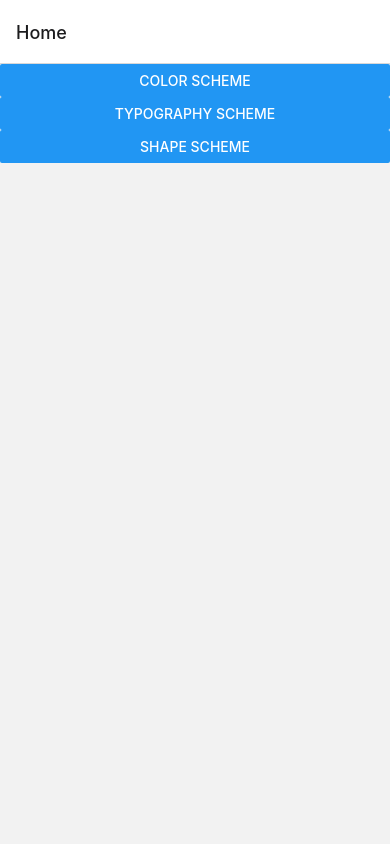
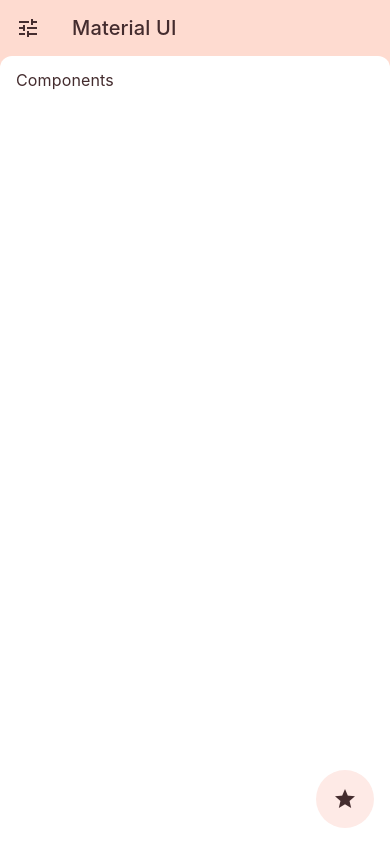
Before and after one commit to yamankatby/react-native-material, a React Native app in the folder example/: screen /Home in a window 390 px wide. Built offline with nearby package versions, Linux system fonts and the light colour scheme.

Commit message:
[example] Work on the Home screen

```diff
--- a/example/App.tsx
+++ b/example/App.tsx
@@ -1,5 +1,5 @@
 import React from "react";
-import { ThemeProvider } from "./core";
+import { darkTheme, ThemeProvider } from "./core";
 import Navigator from "./src/config/Navigator";
 import { basil } from "./src/config/themes/basil";
 import { crane } from "./src/config/themes/crane";
@@ -13,7 +13,7 @@
 };
 
 const AppProvider = () => (
-  <ThemeProvider theme={reply}>
+  <ThemeProvider theme={shrine}>
     <App />
   </ThemeProvider>
 );
--- a/example/package.json
+++ b/example/package.json
@@ -16,7 +16,7 @@
     "react": "16.13.1",
     "react-dom": "16.13.1",
     "react-native": "https://github.com/expo/react-native/archive/sdk-42.0.0.tar.gz",
-    "react-native-safe-area-context": "3.2.0",
+    "react-native-safe-area-context": "^3.3.0",
     "react-native-screens": "~3.4.0",
     "react-native-web": "~0.13.12"
   },
--- a/example/src/config/Navigator.tsx
+++ b/example/src/config/Navigator.tsx
@@ -11,23 +11,11 @@
 const Navigator: React.FC = () => {
   return (
     <NavigationContainer>
-      <Stack.Navigator>
+      <Stack.Navigator screenOptions={{ headerShown: false }}>
         <Stack.Screen name="Home" component={Home} />
-        <Stack.Screen
-          name="ColorScheme"
-          options={{ headerShown: false }}
-          component={ColorScheme}
-        />
-        <Stack.Screen
-          name="TypographyScheme"
-          options={{ headerShown: false }}
-          component={TypographyScheme}
-        />
-        <Stack.Screen
-          name="ShapeScheme"
-          options={{ headerShown: false }}
-          component={ShapeScheme}
-        />
+        <Stack.Screen name="ColorScheme" component={ColorScheme} />
+        <Stack.Screen name="TypographyScheme" component={TypographyScheme} />
+        <Stack.Screen name="ShapeScheme" component={ShapeScheme} />
       </Stack.Navigator>
     </NavigationContainer>
   );
--- a/example/src/screens/Home.tsx
+++ b/example/src/screens/Home.tsx
@@ -1,23 +1,228 @@
-import { useNavigation } from "@react-navigation/native";
-import React from "react";
-import { Button, View } from "react-native";
+import chroma from "chroma-js";
+import React, { useState, useRef } from "react";
+import {
+  Platform,
+  StatusBar,
+  Text,
+  Animated,
+  View,
+  Touchable,
+  TouchableOpacity,
+} from "react-native";
+import { useSafeAreaInsets } from "react-native-safe-area-context";
+import { useStyles, useTheme } from "../../core";
+import { MaterialIcons } from "@expo/vector-icons";
 
 const Home: React.FC = () => {
-  const navigation = useNavigation();
+  const insets = useSafeAreaInsets();
+  const theme = useTheme();
+
+  const x = insets.top + 56;
+  const [height, setHeight] = useState(0);
+
+  const fadeAnim = useRef(new Animated.Value(x)).current;
+
+  const [opened, setOpened] = useState(false);
+
+  const toggle = () => {
+    Animated.timing(fadeAnim, {
+      toValue: opened ? x : x + height,
+      duration: 400,
+      useNativeDriver: false,
+    }).start();
+    setOpened((p) => !p);
+  };
+
+  const styles = useStyles(
+    ({ colorScheme, typographyScheme }) => ({
+      container: {
+        flex: 1,
+        backgroundColor: colorScheme.primary,
+      },
+      appBar: {
+        justifyContent: "center",
+        height: 56,
+        marginTop: insets.top,
+        marginHorizontal: 16,
+      },
+      appBarContent: {
+        flexDirection: "row",
+        alignItems: "center",
+      },
+      backContent: {
+        paddingBottom: 16,
+        paddingHorizontal: 8,
+      },
+      frontContainer: {
+        flex: 1,
+        backgroundColor: colorScheme.background,
+        borderTopStartRadius: 12,
+        borderTopEndRadius: 12,
+        paddingHorizontal: 16,
+        position: "absolute",
+        start: 0,
+        end: 0,
+        bottom: 0,
+      },
+      subheader: {
+        marginVertical: 12,
+        height: 24,
+        justifyContent: "center",
+      },
+    }),
+    [insets, height]
+  );
+
   return (
-    <View>
-      <Button
-        title="Color Scheme"
-        onPress={() => navigation.navigate("ColorScheme")}
+    <View style={styles.container}>
+      <StatusBar
+        barStyle={
+          chroma.contrast(
+            Platform.OS === "ios"
+              ? theme.colorScheme.primary
+              : theme.colorScheme.primaryVariant,
+            "#FFFFFF"
+          ) > 4.5
+            ? "light-content"
+            : "dark-content"
+        }
+        backgroundColor={theme.colorScheme.primaryVariant}
       />
-      <Button
-        title="Typography Scheme"
-        onPress={() => navigation.navigate("TypographyScheme")}
-      />
-      <Button
-        title="Shape Scheme"
-        onPress={() => navigation.navigate("ShapeScheme")}
-      />
+      <View style={styles.appBar}>
+        <View style={styles.appBarContent}>
+          <TouchableOpacity onPress={toggle}>
+            <MaterialIcons
+              name="tune"
+              size={24}
+              color={theme.colorScheme.onPrimary}
+            />
+          </TouchableOpacity>
+          <Text
+            style={[
+              theme.typographyScheme.h6,
+              { marginStart: 32, color: theme.colorScheme.onPrimary },
+            ]}
+          >
+            Material UI
+          </Text>
+        </View>
+      </View>
+
+      <View
+        style={styles.backContent}
+        onLayout={(e) => {
+          setHeight(e.nativeEvent.layout.height);
+        }}
+      >
+        <View
+          style={{
+            flexDirection: "row",
+            alignItems: "center",
+            backgroundColor: chroma(theme.colorScheme.onPrimary)
+              .alpha(0.15)
+              .hex(),
+            padding: 8,
+            borderRadius: 4,
+            marginTop: 8,
+          }}
+        >
+          <MaterialIcons
+            name="palette"
+            size={24}
+            color={theme.colorScheme.onPrimary}
+          />
+          <Text
+            style={[
+              theme.typographyScheme.subtitle2,
+              { marginStart: 32, color: theme.colorScheme.onPrimary },
+            ]}
+          >
+            Color Scheme
+          </Text>
+        </View>
+        <View
+          style={{
+            flexDirection: "row",
+            alignItems: "center",
+            backgroundColor: chroma(theme.colorScheme.onPrimary)
+              .alpha(0.15)
+              .hex(),
+            padding: 8,
+            borderRadius: 4,
+            marginTop: 8,
+          }}
+        >
+          <MaterialIcons
+            name="format-size"
+            size={24}
+            color={theme.colorScheme.onPrimary}
+          />
+          <Text
+            style={[
+              theme.typographyScheme.subtitle2,
+              { marginStart: 32, color: theme.colorScheme.onPrimary },
+            ]}
+          >
+            Typography Scheme
+          </Text>
+        </View>
+
+        <View
+          style={{
+            flexDirection: "row",
+            alignItems: "center",
+            backgroundColor: chroma(theme.colorScheme.onPrimary)
+              .alpha(0.15)
+              .hex(),
+            padding: 8,
+            borderRadius: 4,
+            marginTop: 8,
+          }}
+        >
+          <MaterialIcons
+            name="format-shapes"
+            size={24}
+            color={theme.colorScheme.onPrimary}
+          />
+          <Text
+            style={[
+              theme.typographyScheme.subtitle2,
+              { marginStart: 32, color: theme.colorScheme.onPrimary },
+            ]}
+          >
+            Shape Scheme
+          </Text>
+        </View>
+      </View>
+
+      <Animated.View style={[styles.frontContainer, { top: fadeAnim }]}>
+        <View style={styles.subheader}>
+          <Text
+            style={[
+              theme.typographyScheme.subtitle1,
+              { color: theme.colorScheme.onBackground },
+            ]}
+          >
+            Components
+          </Text>
+        </View>
+      </Animated.View>
+
+      <View
+        style={{
+          position: "absolute",
+          justifyContent: 'center',
+          alignItems: 'center',
+          bottom: insets.bottom + 16,
+          end: 16,
+          width: 58,
+          height: 58,
+          borderRadius: 58 / 2,
+          backgroundColor: theme.colorScheme.secondary,
+        }}
+      >
+        <MaterialIcons name="star" size={24} color={theme.colorScheme.onSecondary}/>
+        </View>
     </View>
   );
 };
--- a/example/src/screens/TypographyScheme.tsx
+++ b/example/src/screens/TypographyScheme.tsx
@@ -23,7 +23,7 @@
 const TypographyScheme: React.FC = () => {
   return (
     <ScrollView>
-      <Preview title="Headline 1" variant="h1" />
+      {/* <Preview title="Headline 1" variant="h1" />
       <Preview title="Headline 2" variant="h2" />
       <Preview title="Headline 3" variant="h3" />
       <Preview title="Headline 4" variant="h4" />
@@ -35,7 +35,7 @@
       <Preview title="Body 2" variant="body2" />
       <Preview title="Button" variant="button" />
       <Preview title="Caption" variant="caption" />
-      <Preview title="Overline" variant="overline" />
+      <Preview title="Overline" variant="overline" /> */}
     </ScrollView>
   );
 };
```
Also changed, not shown: 1 other file (tests, documents, lock files or other folders).
